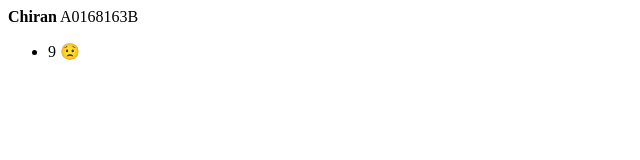
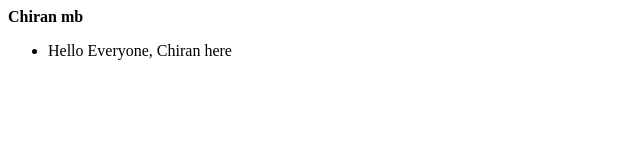
Before and after one commit to Chiranmb/week9, a website: page index.html in a window 1280 px wide. Shown: the whole page, without its empty margins (0-640 px from the left). Drawn offline with Linux system fonts and the light colour scheme.

Commit message:
Added name
Added my name

```diff
--- a/index.html
+++ b/index.html
@@ -1,11 +1,11 @@
 <html>
   <title>BT3103-Chiran</title>
   <body>
-    <head><b>Chiran</b> A0168163B</head>
+    <head><b>Chiran mb</b> </head>
     <div>
     <div id="app">
      <ul>
-      <li>9  😟</li>
+      <li>Hello Everyone, Chiran here </li>
      </ul>
     </div>
   </body>
```
